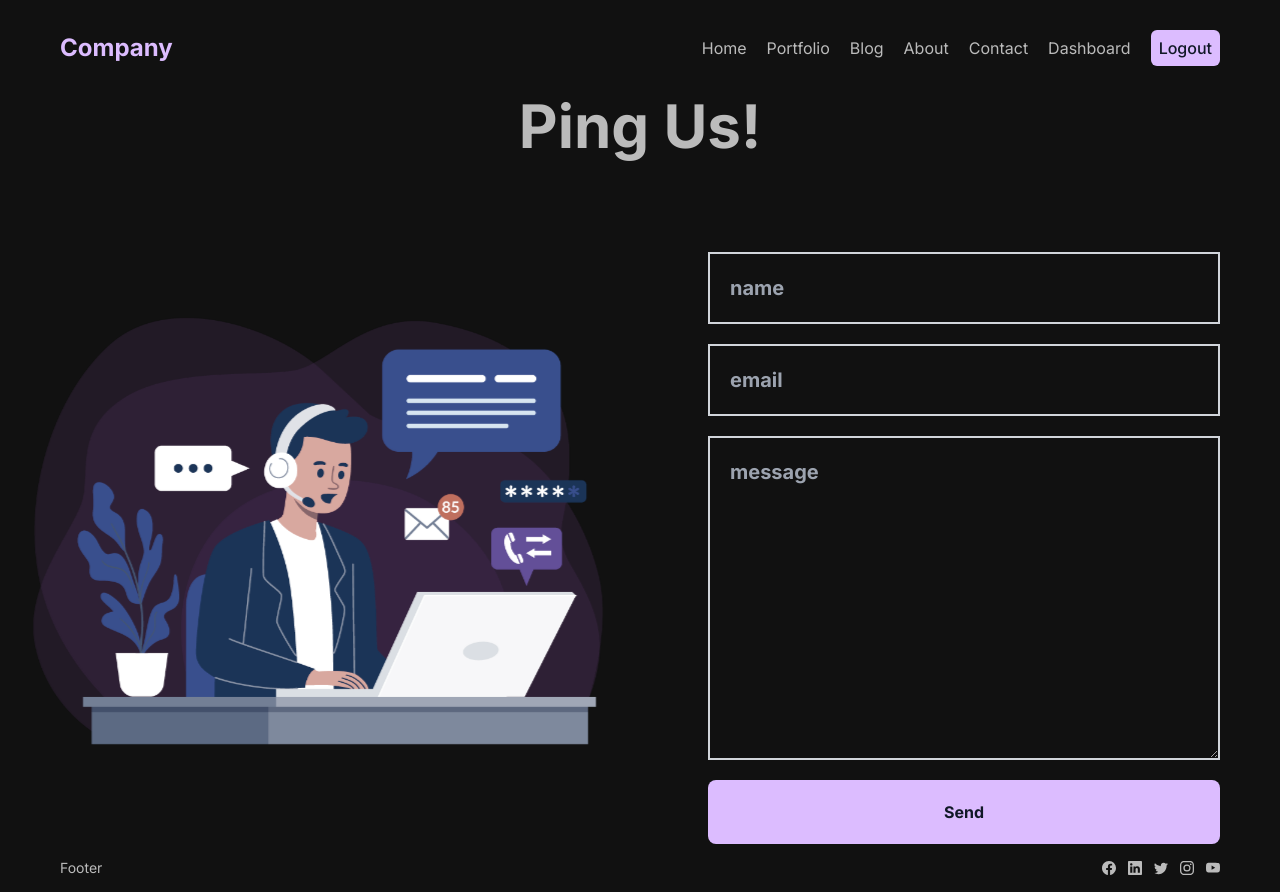
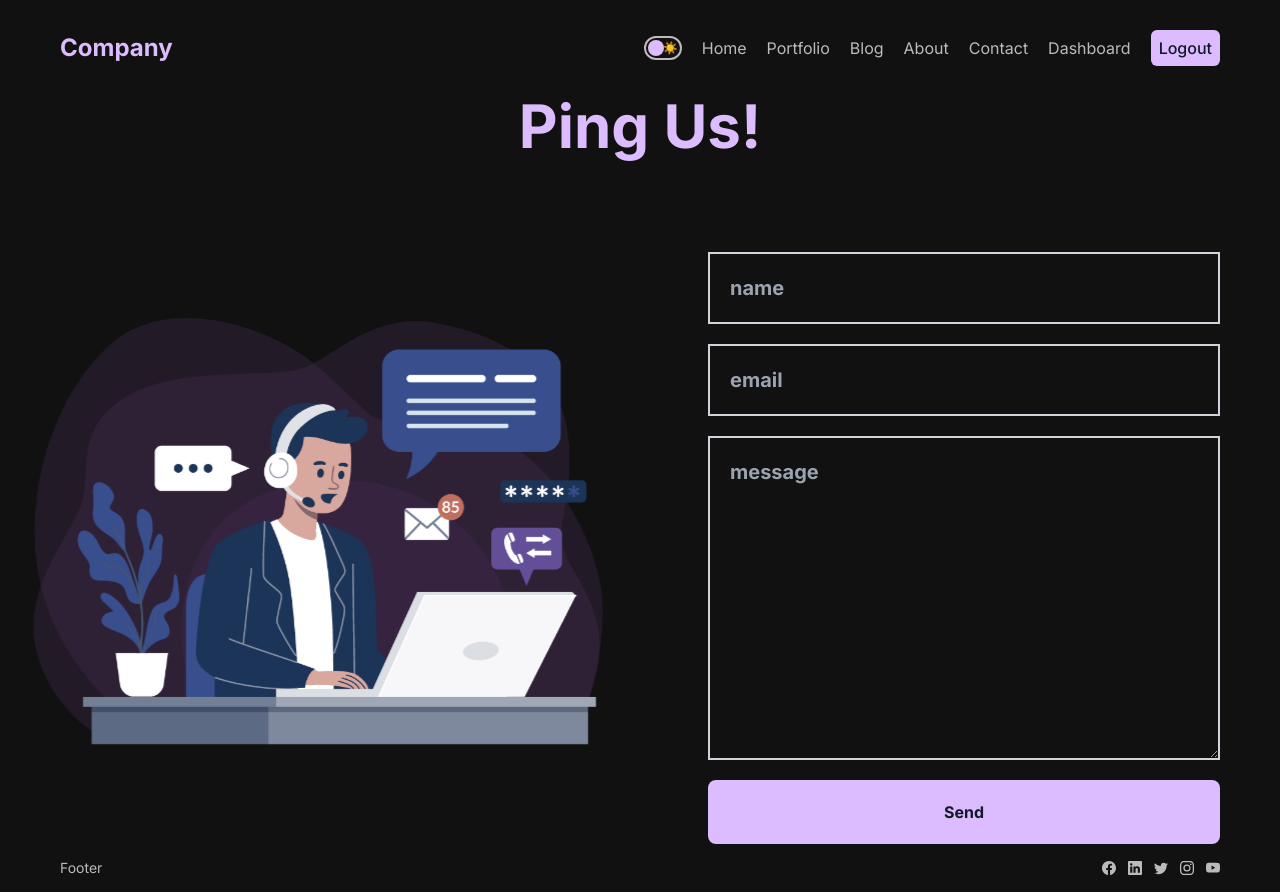
Before and after one commit to abhxnav/company-portfolio, a Next.js app: page /contact in a window 1280 px wide. Built offline with nearby package versions, Linux system fonts and the light colour scheme.

Commit message:
added light theme

```diff
--- a/src/app/about/page.jsx
+++ b/src/app/about/page.jsx
@@ -16,23 +16,15 @@ const About = () => {
       </div>
       <div className="flex gap-24 mb-10">
         <div className="flex flex-col flex-1 mt-12 gap-8">
-          <h1 className="text-4xl font-extrabold text-text_light">
-            {data.about.col1.title}
-          </h1>
+          <h1 className="text-4xl font-extrabold">{data.about.col1.title}</h1>
           {data.about.col1.content.map((para) => (
-            <p className="text-lg font-light text-justify text-text_light">
-              {para.para}
-            </p>
+            <p className="text-lg font-light text-justify">{para.para}</p>
           ))}
         </div>
         <div className="flex flex-col flex-1 mt-12 gap-8">
-          <h1 className="text-4xl font-extrabold text-text_light">
-            {data.about.col2.title}
-          </h1>
+          <h1 className="text-4xl font-extrabold">{data.about.col2.title}</h1>
           {data.about.col2.content.map((para) => (
-            <p className="text-lg font-light text-justify text-text_light">
-              {para.para}
-            </p>
+            <p className="text-lg font-light text-justify">{para.para}</p>
           ))}
           <Button url="/contact" text="Contact Us" />
         </div>
--- a/src/app/blog/[id]/page.jsx
+++ b/src/app/blog/[id]/page.jsx
@@ -13,7 +13,7 @@ const BlogPost = () => {
               src={data.blog.author.avatar}
               width={40}
               height={40}
-              className="rounded-full"
+              className="circle"
             />
             <span className="username">{data.blog.author.name}</span>
           </div>
--- a/src/app/contact/page.jsx
+++ b/src/app/contact/page.jsx
@@ -1,11 +1,20 @@
+'use client'
+
 import Button from '@/components/button/Button'
 import Image from 'next/image'
 import { data } from '@/utils/data'
+import { ThemeContext } from '@/context/ThemeContext'
+import { useContext } from 'react'
 
 const Contact = () => {
+  const { mode } = useContext(ThemeContext)
   return (
     <div className="conatiner">
-      <h1 className="text-6xl text-center mb-24 text-text_light font-bold">
+      <h1
+        className={`text-6xl text-center mb-24 font-bold ${
+          mode === 'light' ? 'text-accent_primary' : 'text-accent_secondary'
+        }`}
+      >
         {data.contact.title}
       </h1>
       <div className="flex items-center gap-24">
@@ -22,15 +31,15 @@ const Contact = () => {
           <input
             type="text"
             placeholder="name"
-            className="p-5 bg-transparent outline-none text-text_light border-2 border-gray-300 text-xl font-bold"
+            className="p-5 bg-transparent outline-none border-2 border-gray-300 text-xl font-bold"
           />
           <input
             type="text"
             placeholder="email"
-            className="p-5 bg-transparent outline-none text-text_light border-2 border-gray-300 text-xl font-bold"
+            className="p-5 bg-transparent outline-none border-2 border-gray-300 text-xl font-bold"
           />
           <textarea
-            className="p-5 bg-transparent outline-none text-text_light border-2 border-gray-300 text-xl font-bold"
+            className="p-5 bg-transparent outline-none border-2 border-gray-300 text-xl font-bold"
             placeholder="message"
             cols="30"
             rows="10"
--- a/src/app/globals.css
+++ b/src/app/globals.css
@@ -96,3 +96,17 @@ a {
 .portfolio-items:nth-child(2n + 1) {
   flex-direction: row-reverse;
 }
+
+.theme {
+  transition: 1s all ease;
+}
+
+.light {
+  background: var(--text-lighter) !important;
+  color: var(--background) !important;
+}
+
+.dark {
+  background: var(--background) !important;
+  color: var(--text-light) !important;
+}
--- a/src/app/layout.js
+++ b/src/app/layout.js
@@ -2,6 +2,7 @@ import Navbar from '@/components/navbar/Navbar'
 import './globals.css'
 import { Inter } from 'next/font/google'
 import Footer from '@/components/footer/Footer'
+import { ThemeProvider } from '@/context/ThemeContext'
 
 const inter = Inter({ subsets: ['latin'] })
 
@@ -14,11 +15,13 @@ export default function RootLayout({ children }) {
   return (
     <html lang="en">
       <body className={inter.className}>
-        <div className="container">
-          <Navbar />
-          {children}
-          <Footer />
-        </div>
+        <ThemeProvider>
+          <div className="container">
+            <Navbar />
+            {children}
+            <Footer />
+          </div>
+        </ThemeProvider>
       </body>
     </html>
   )
--- a/src/app/portfolio/[category]/page.jsx
+++ b/src/app/portfolio/[category]/page.jsx
@@ -1,14 +1,21 @@
+'use client'
+
 import Button from '@/components/button/Button'
 import Image from 'next/image'
-import React from 'react'
+import React, { useContext } from 'react'
 import { data } from '@/utils/data'
+import { ThemeContext } from '@/context/ThemeContext'
 
 const Category = ({ params }) => {
-  console.log(params)
+  const { mode } = useContext(ThemeContext)
   return (
     <div>
-      <h1 className="text-accent_secondary font-semibold text-4xl">
-        {params.category}
+      <h1
+        className={`font-semibold text-4xl ${
+          mode === 'light' ? 'text-accent_primary' : 'text-accent_secondary'
+        }`}
+      >
+        {params.category.charAt(0).toUpperCase() + params.category.slice(1)}
       </h1>
       {data.portfolio.map((project) => (
         <div className="portfolio-items flex gap-12 mt-12 mb-24">
--- a/src/app/portfolio/page.jsx
+++ b/src/app/portfolio/page.jsx
@@ -8,9 +8,7 @@ import Image from 'next/image'
 const Portfoio = () => {
   return (
     <div className="">
-      <h1 className="my-5 mx-0 text-text_light text-3xl font-bold">
-        Choose a Gallery
-      </h1>
+      <h1 className="my-5 mx-0 text-3xl font-bold">Choose a Gallery</h1>
       <div className="flex gap-12">
         <Link
           href="/portfolio/websites"
--- a/src/components/button/Button.jsx
+++ b/src/components/button/Button.jsx
@@ -1,10 +1,20 @@
+'use client'
+
+import { ThemeContext } from '@/context/ThemeContext'
 import Link from 'next/link'
-import React from 'react'
+import React, { useContext } from 'react'
 
 const Button = ({ text, url }) => {
+  const { mode } = useContext(ThemeContext)
   return (
     <Link href={url}>
-      <button className="p-5 cursor-pointer bg-accent_secondary text-text_dark font-bold border-none rounded-lg min-w-full w-max">
+      <button
+        className={`p-5 cursor-pointer  font-bold border-none rounded-lg min-w-full w-max ${
+          mode === 'light'
+            ? 'bg-accent_primary text-white'
+            : 'bg-accent_secondary text-text_dark'
+        }`}
+      >
         {text}
       </button>
     </Link>
--- a/src/components/navbar/Navbar.jsx
+++ b/src/components/navbar/Navbar.jsx
@@ -1,20 +1,37 @@
-import React from 'react'
+'use client'
+
+import React, { useContext } from 'react'
 import { data } from '@/utils/data'
 import Link from 'next/link'
+import ThemeToggle from '../themeToggle/ThemeToggle'
+import { ThemeContext } from '@/context/ThemeContext'
 
 const Navbar = () => {
+  const { mode } = useContext(ThemeContext)
   return (
     <div className="flex justify-between items-center h-24">
-      <Link href="/" className="text-2xl font-bold text-accent_secondary">
+      <Link
+        href="/"
+        className={`text-2xl font-bold ${
+          mode === 'light' ? 'text-accent_primary' : 'text-accent_secondary'
+        }`}
+      >
         {data.home.companyName}
       </Link>
       <div className="flex items-center gap-5">
+        <ThemeToggle />
         {data.home.navbarLinks.map((link) => (
           <Link href={link.url} key={link.id}>
             {link.title}
           </Link>
         ))}
-        <button className="py-1.5 px-2 border-none bg-accent_secondary text-text_dark font-medium cursor-pointer rounded-md">
+        <button
+          className={`py-1.5 px-2 border-none font-medium cursor-pointer rounded-md ${
+            mode === 'light'
+              ? 'bg-accent_primary text-white'
+              : 'bg-accent_secondary text-text_dark'
+          }`}
+        >
           Logout
         </button>
       </div>
--- /dev/null
+++ b/src/components/themeToggle/ThemeToggle.jsx
@@ -0,0 +1,25 @@
+'use client'
+
+import { ThemeContext } from '@/context/ThemeContext'
+import React, { useContext } from 'react'
+
+const ThemeToggle = () => {
+  const { toggleMode, mode } = useContext(ThemeContext)
+  return (
+    <div
+      className="min-w-max border-2 border-text_light rounded-3xl flex justify-between items-center relative p-0.5 cursor-pointer"
+      onClick={toggleMode}
+    >
+      <div className="text-xs">🌙</div>
+      <div className="text-xs">☀️</div>
+      <div
+        className={`w-4 h-4 rounded-full absolute ${
+          mode === 'light' ? 'bg-accent_primary' : 'bg-accent_secondary'
+        }`}
+        style={mode === 'dark' ? { left: '2px' } : { right: '2px' }}
+      />
+    </div>
+  )
+}
+
+export default ThemeToggle
--- /dev/null
+++ b/src/context/ThemeContext.js
@@ -0,0 +1,19 @@
+'use client'
+
+import { createContext, useState } from 'react'
+
+export const ThemeContext = createContext()
+
+export const ThemeProvider = ({ children }) => {
+  const [mode, setMode] = useState('dark')
+
+  const toggleMode = () => {
+    setMode((prev) => (prev === 'light' ? 'dark' : 'light'))
+  }
+
+  return (
+    <ThemeContext.Provider value={{ toggleMode, mode }}>
+      <div className={`theme ${mode}`}>{children}</div>
+    </ThemeContext.Provider>
+  )
+}
```
